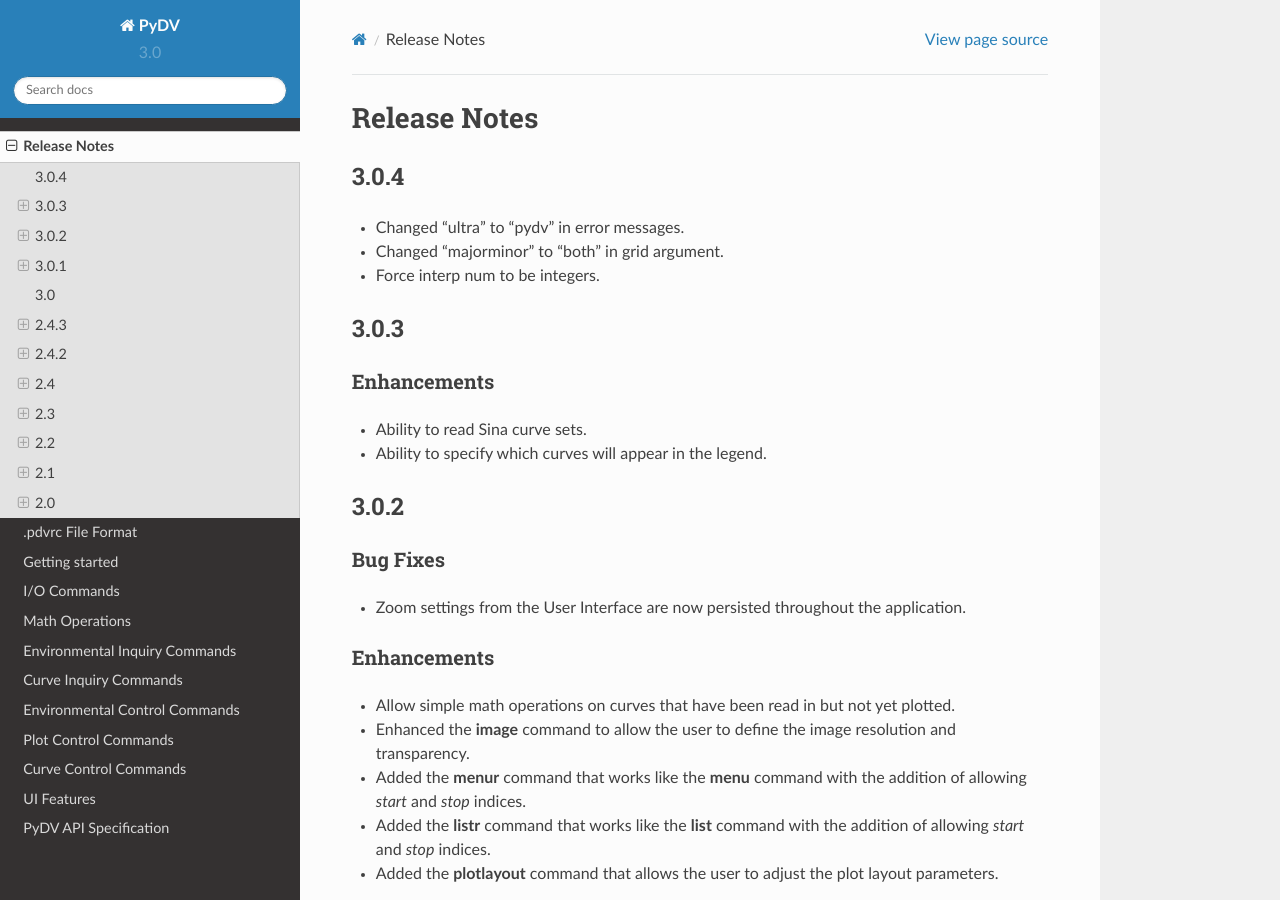
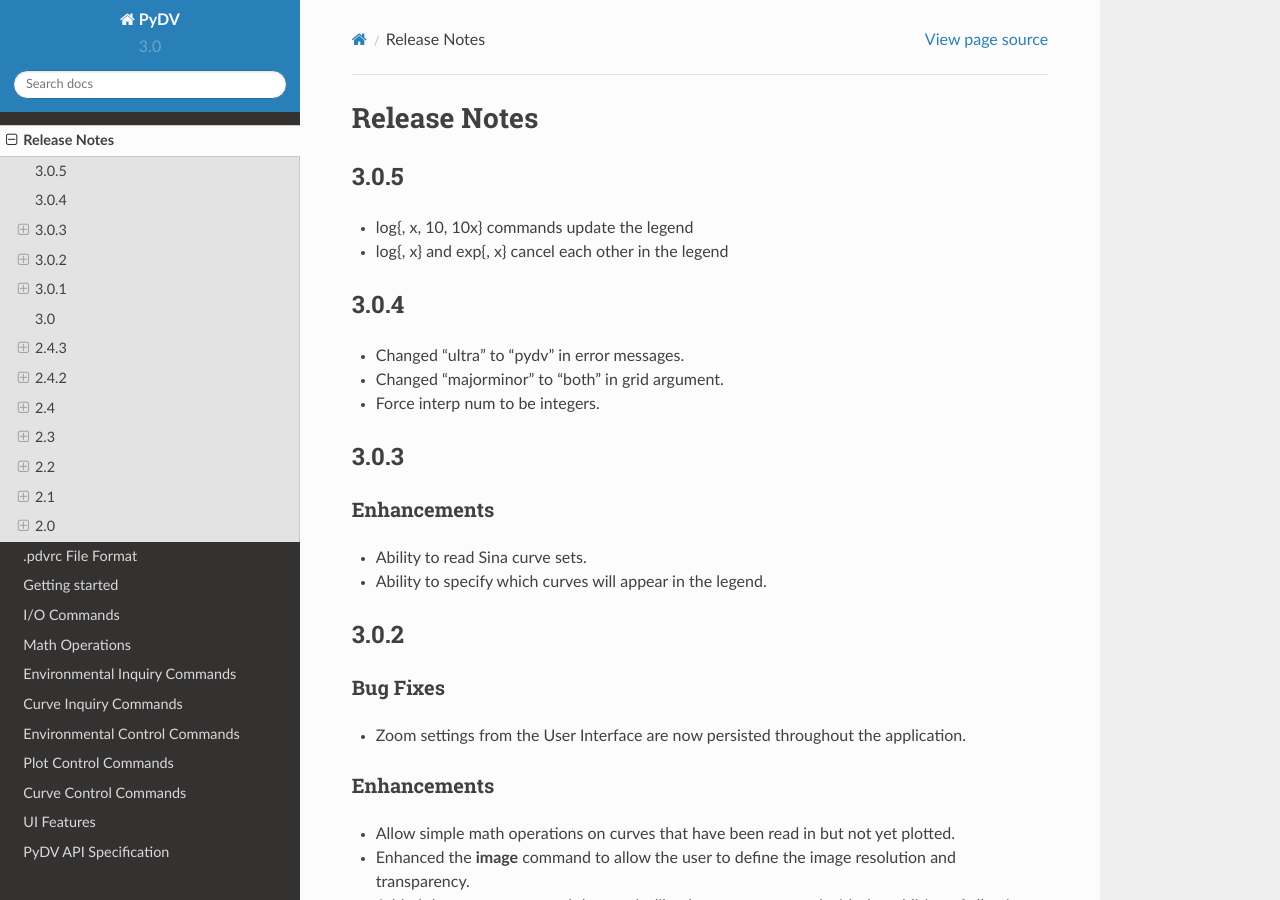
Before and after one commit to LLNL/PyDV, a Sphinx documentation site: the page built from pydv/docs/release_notes.rst, in a window 1280 px wide and 900 px high. Built offline with Sphinx 7.4.7 and the Read the Docs theme 2.0.0, drawn with Linux system fonts in a browser that asks for light colours.

Commit message:
Updated the release notes for version 3.0.5

```diff
--- a/pydv/docs/release_notes.rst
+++ b/pydv/docs/release_notes.rst
@@ -2,6 +2,13 @@
 
 Release Notes
 =============
+
+3.0.5
+-----
+* log{, x, 10, 10x} commands update the legend
+* log{, x} and exp{, x} cancel each other in the legend
+
+
 
 3.0.4
 -----
```
